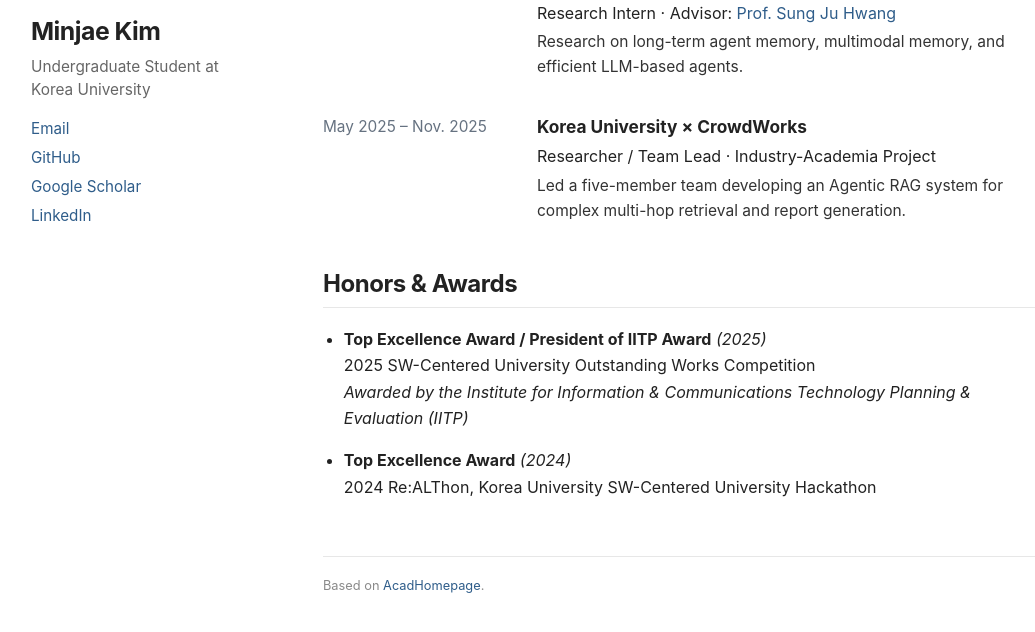
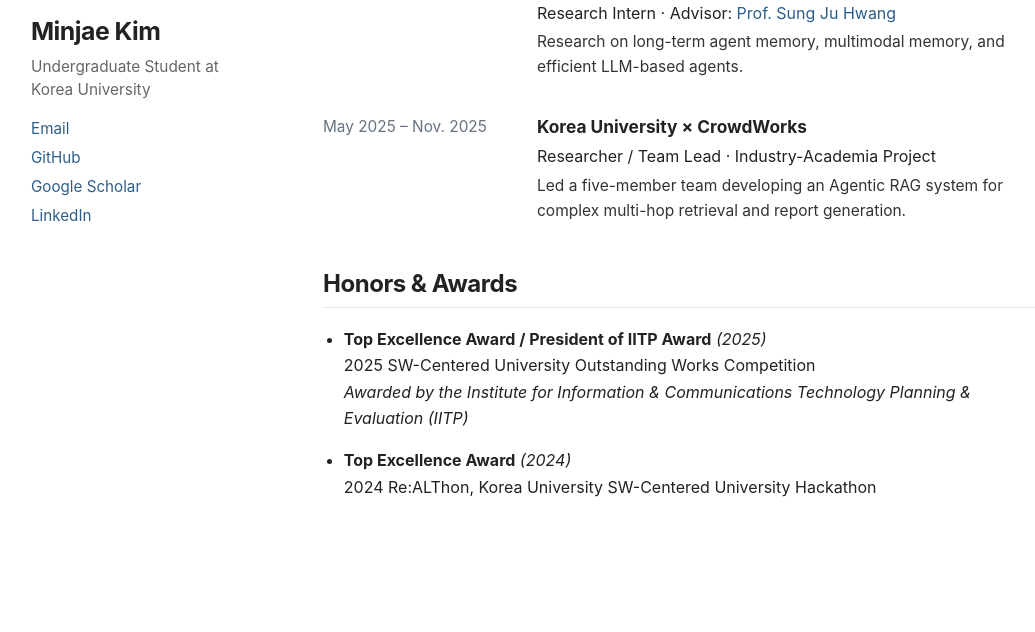
Before and after one commit to kmj200392/kmj200392.github.io, a Jekyll site: the page built from _pages/about.md, in a window 1280 px wide and 900 px high, scrolled down 711 px, cut to the strip 208-840 px from the top of the window. Shown: the whole strip, without its empty margins (89-1124 px from the left). Built offline with Jekyll 4.4.1, drawn with Linux system fonts in a browser that asks for light colours; after the commit the page ends 1515 px from its top, so only the background shows below that.

Commit message:
Remove visible AcadHomepage credit

```diff
--- a/_pages/about.md
+++ b/_pages/about.md
@@ -51,5 +51,3 @@ I am an undergraduate student in [Computer Science and Engineering](https://cs.k
 
 - **Top Excellence Award** *(2024)*
   2024 Re:ALThon, Korea University SW-Centered University Hackathon
-
-<p class="template-credit">Based on <a href="https://github.com/RayeRen/acad-homepage.github.io">AcadHomepage</a>.</p>
```
